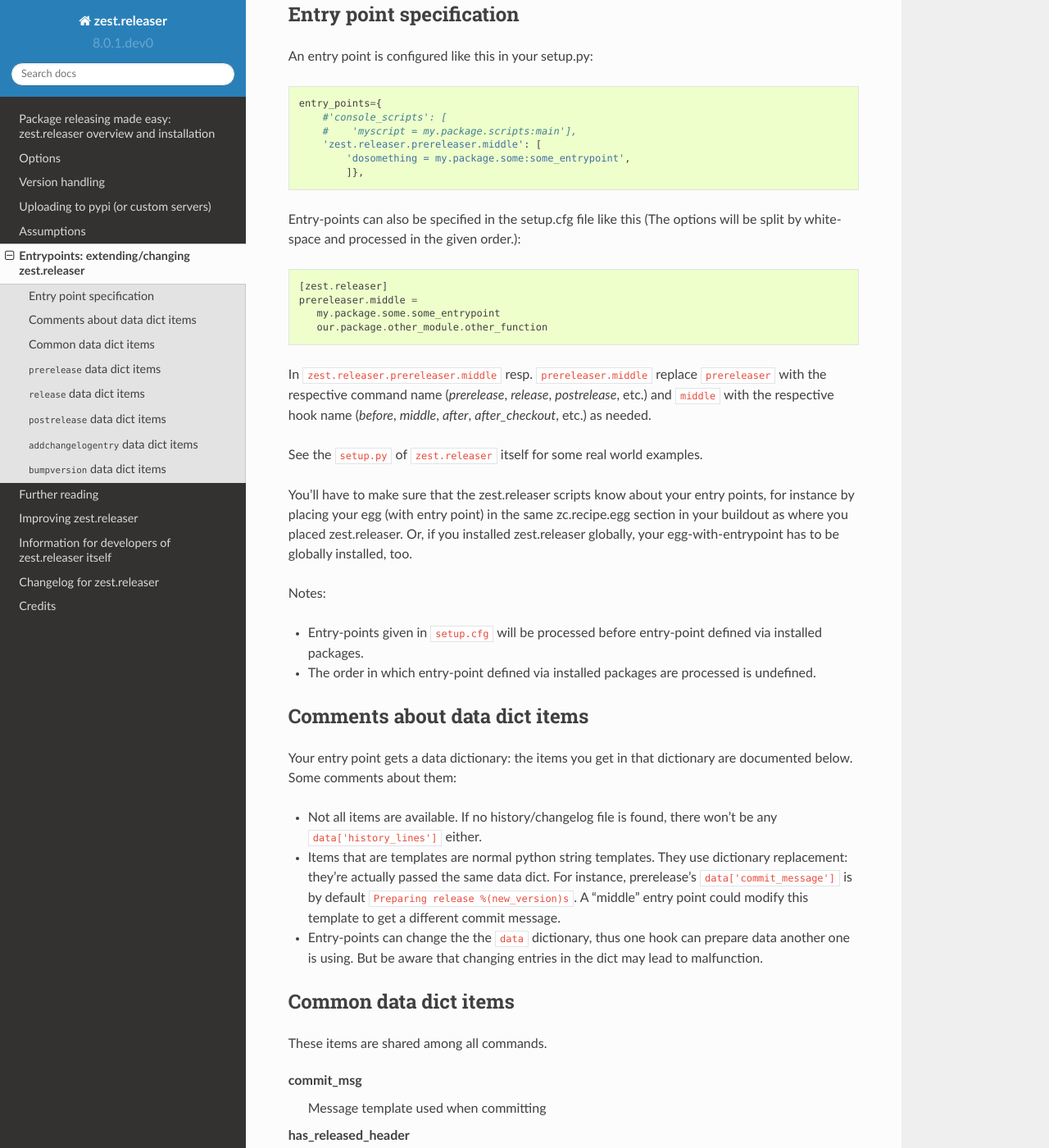
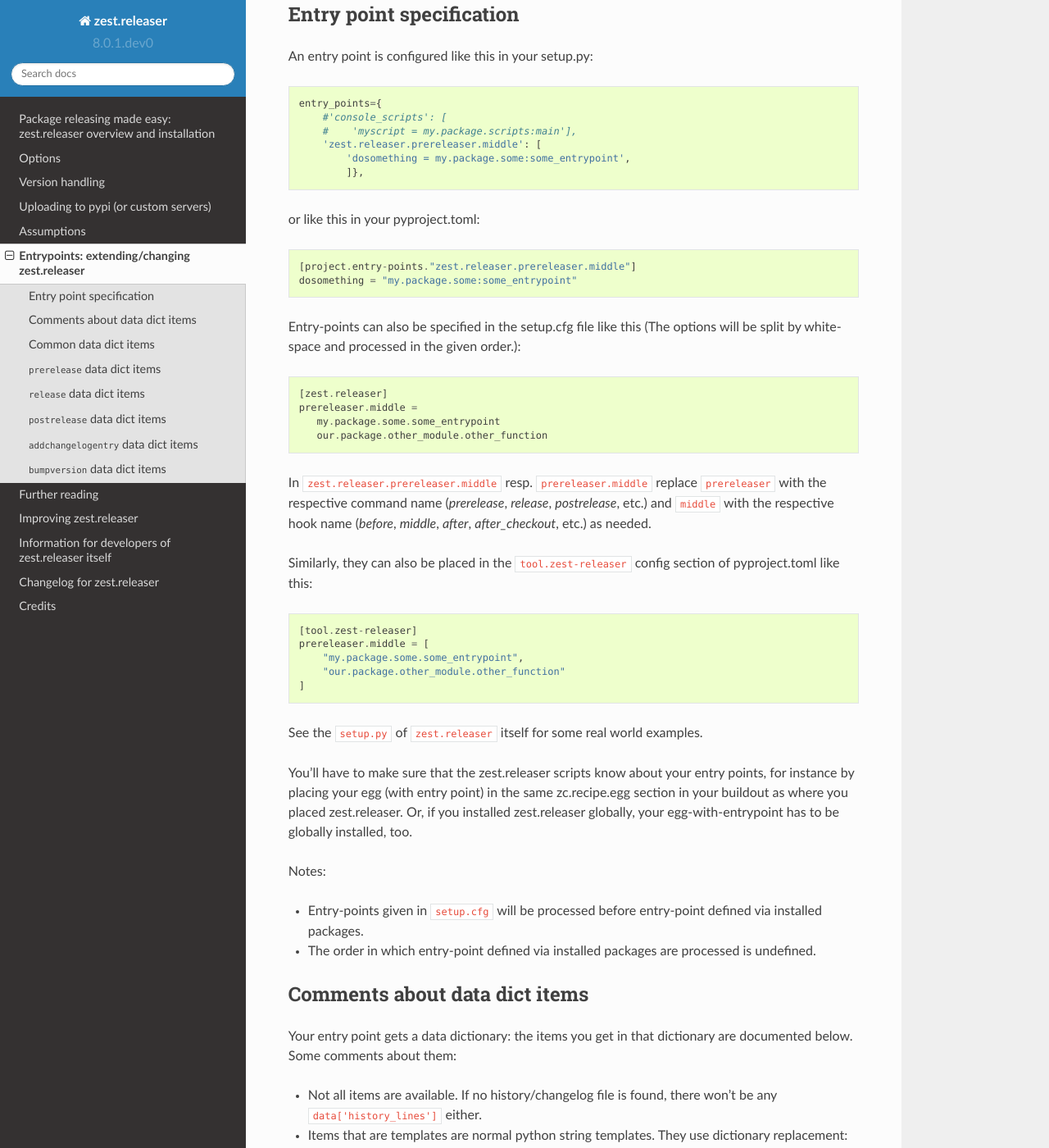
Before and after one commit to zestsoftware/zest.releaser, a Sphinx documentation site: the page built from doc/source/entrypoints.rst, in a window 1280 px wide and 1400 px high, scrolled down 1141 px. Shown: the whole window at 82% size. Built offline with Sphinx 7.4.7 and the Read the Docs theme 2.0.0, drawn with Linux system fonts in a browser that asks for light colours.

Commit message:
add pyproject.toml documentation to entrypoints section

```diff
--- a/doc/source/entrypoints.rst
+++ b/doc/source/entrypoints.rst
@@ -66,6 +66,11 @@
               'dosomething = my.package.some:some_entrypoint',
               ]},
 
+or like this in your pyproject.toml::
+
+    [project.entry-points."zest.releaser.prereleaser.middle"]
+    dosomething = "my.package.some:some_entrypoint"
+
 Entry-points can also be specified in the setup.cfg file like this
 (The options will be split by white-space and processed in the given
 order.)::
@@ -83,6 +88,15 @@
 and ``middle`` with the respective hook name (`before`, `middle`, `after`,
 `after_checkout`, etc.)
 as needed.
+
+Similarly, they can also be placed in the ``tool.zest-releaser`` config section of
+pyproject.toml like this::
+
+    [tool.zest-releaser]
+    prereleaser.middle = [
+        "my.package.some.some_entrypoint",
+        "our.package.other_module.other_function"
+    ]
 
 See the ``setup.py`` of ``zest.releaser`` itself for some real world examples.
 
```
